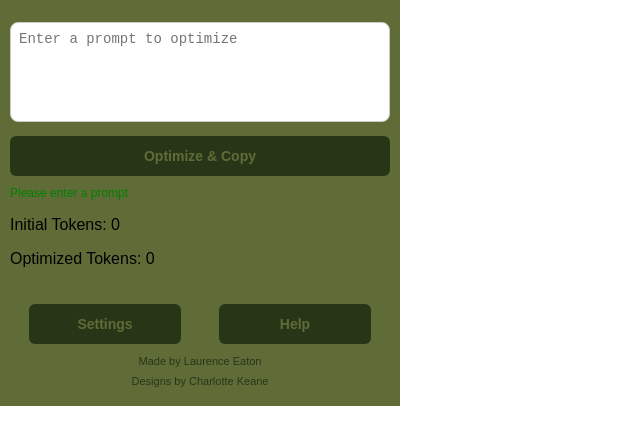
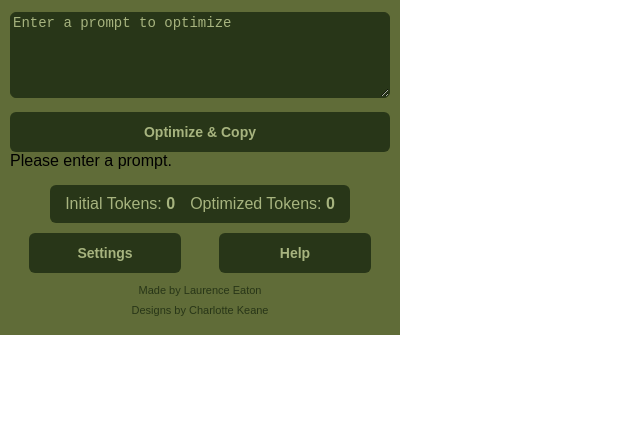
Before and after one commit to LaurencePy/GreenPromptV2, a website built with webpack: page popup.html in a window 1280 px wide. Both pictures are taken after a click on the button "Optimize & Copy". Shown: the part 95-540 px from the top of the page, without its empty margins (0-640 px from the left). Built offline with nearby package versions, Linux system fonts and the light colour scheme.

Commit message:
waiting time, layout

```diff
--- a/popup.css
+++ b/popup.css
@@ -33,7 +33,7 @@ body {
   font-weight: bold;
   border: none;
   background-color: #283618;
-  color: #606C38;
+  color: #a7b47f;
   border-radius: 6px;
   cursor: pointer;
   font-size: 14px;
@@ -58,7 +58,7 @@ footer::after {
 	font-weight: bold;
 	border: none;
 	background-color: #283618;
-	color: #606C38;
+	color: #a7b47f;
 	border-radius: 6px;
 	cursor: pointer;
 	font-size: 14px;
@@ -72,13 +72,13 @@ footer::after {
 	font-weight: bold;
 	border: none;
 	background-color: #283618;
-	color: #606C38;
+	color: #a7b47f;
 	border-radius: 6px;
 	cursor: pointer;
 	font-size: 14px;
 }
 
-#prompt-input, .stats, #status {
+#prompt-input, #status {
 	margin-left: 10px;
 	margin-right: 10px;
 	width: calc(100% - 20px);
@@ -86,25 +86,64 @@ footer::after {
 }
 
 #prompt-input {
-    height: 100px;
-    padding: 8px;
-    border-radius: 8px;
-    border: 1px solid #ccc;
-    resize: none;
+	background-color: #283618;
+	color: #FEFAE0;
+	border: 1px solid #283618;
+	font-family: monospace;
 	font-size: 14px;
-    margin-top: 10px;
-}
-
-#status {
-  margin-top: 10px;
-  font-size: 12px;
-  color: green;
-  min-height: 1em;
+	border-radius: 6px;
 }
 
 .stats {
+	background-color: #283618;
+	color: #FEFAE0;
+	border-radius: 6px;
+	padding: 10px 15px;
 	margin-top: 15px;
-    padding-bottom: 10px;
+	display: inline-grid;
+	grid-template-columns: auto 1fr;
+	grid-gap: 5px 15px;
+	margin-left: auto;
+	margin-right: auto;
+}
+
+.stats-container {
+	text-align: center;
+	width: 100%;
+}
+
+#prompt-input:focus {
+	outline: none;
+	border: 1px solid #FEFAE0;
+}
+
+#prompt-input::placeholder {
+	color: #a7b47f;
+	opacity: 1;
+}
+
+#status.visible {
+	opacity: 1;
+}
+
+#status.warning {
+	background-color: #BC6C25;
+}
+
+#status.success {
+	background-color: #A3B18A;
+	color: #283618;
+}
+
+
+.stats p {
+	margin: 0;
+	color: #a7b47f;
+}
+
+.stats span {
+	font-weight: bold;
+	text-align: right;
 }
 
 .footer-buttons {
--- a/popup.html
+++ b/popup.html
@@ -15,9 +15,11 @@
         <button id="optimize-btn">Optimize & Copy</button>
         <div id="status"></div>
 
-        <div class="stats">
+        <div class="stats-container">
+          <div class="stats">
             <p>Initial Tokens: <span id="input-tokens">0</span></p>
             <p>Optimized Tokens: <span id="output-tokens">0</span></p>
+          </div>
         </div>
 
         <footer>
--- a/popup.js
+++ b/popup.js
@@ -58,15 +58,17 @@ document.addEventListener('DOMContentLoaded', () => {
     optimizeButton.disabled = false;
 
 optimizeButton.addEventListener('click', async () => {
+    const originalButtonText = 'Optimize & Copy';
     const promptToOptimize = promptInputElement.value.trim();
 
     if (!promptToOptimize) {
-        statusDiv.textContent = 'Please enter a prompt';
+        statusDiv.textContent = 'Please enter a prompt.';
         return;
     }
 
-    statusDiv.textContent = 'Getting API Key...';
+    statusDiv.textContent = '';
     optimizeButton.disabled = true;
+    optimizeButton.textContent = 'Optimizing...';
 
     chrome.storage.sync.get('hfApiKey', async (data) => {
         const apiKey = data.hfApiKey;
@@ -74,18 +76,14 @@ optimizeButton.addEventListener('click', async () => {
         if (!apiKey) {
             statusDiv.textContent = 'Hugging Face API Key not set. Please set it in the settings.';
             optimizeButton.disabled = false;
+            optimizeButton.textContent = originalButtonText;
             return;
         }
 
-        statusDiv.textContent = 'Optimizing...';
-
         try {
-
             const result = await callMixtralPromptOptimizer(promptToOptimize, apiKey);
 
-
             if (result && result.rewrittenText) {
-
                 promptInputElement.value = result.rewrittenText;
                 await navigator.clipboard.writeText(result.rewrittenText);
 
@@ -96,17 +94,21 @@ optimizeButton.addEventListener('click', async () => {
 
                 localStorage.setItem('lastPrompt', result.rewrittenText);
 
-                statusDiv.textContent = 'Optimized & copied!';
+                optimizeButton.textContent = 'Optimised & Copied!';
 
             } else {
-                throw new Error("The API did not return a valid rewritten prompt. It might be loading. Please try again in a moment.");
+                throw new Error("The API did not return a valid rewritten prompt.");
             }
 
         } catch (err) {
             console.error("An error occurred during optimization:", err);
             statusDiv.textContent = `Error: ${err.message}`;
+            optimizeButton.textContent = 'Error!';
         } finally {
-            optimizeButton.disabled = false;
+            setTimeout(() => {
+                optimizeButton.disabled = false;
+                optimizeButton.textContent = originalButtonText;
+            }, 2000);
         }
     });
 });
@@ -128,7 +130,6 @@ async function callMixtralPromptOptimizer(promptToOptimize, apiKey) {
         }
     };
 
-    if (statusDiv) statusDiv.textContent = 'Calling model...';
 
     const response = await fetch(MODEL_API_URL, {
         method: 'POST',
```
Also changed, not shown: dist/popup.css, dist/popup.html, dist/popup.js. Lines whose indentation alone changed are shown as unchanged.
